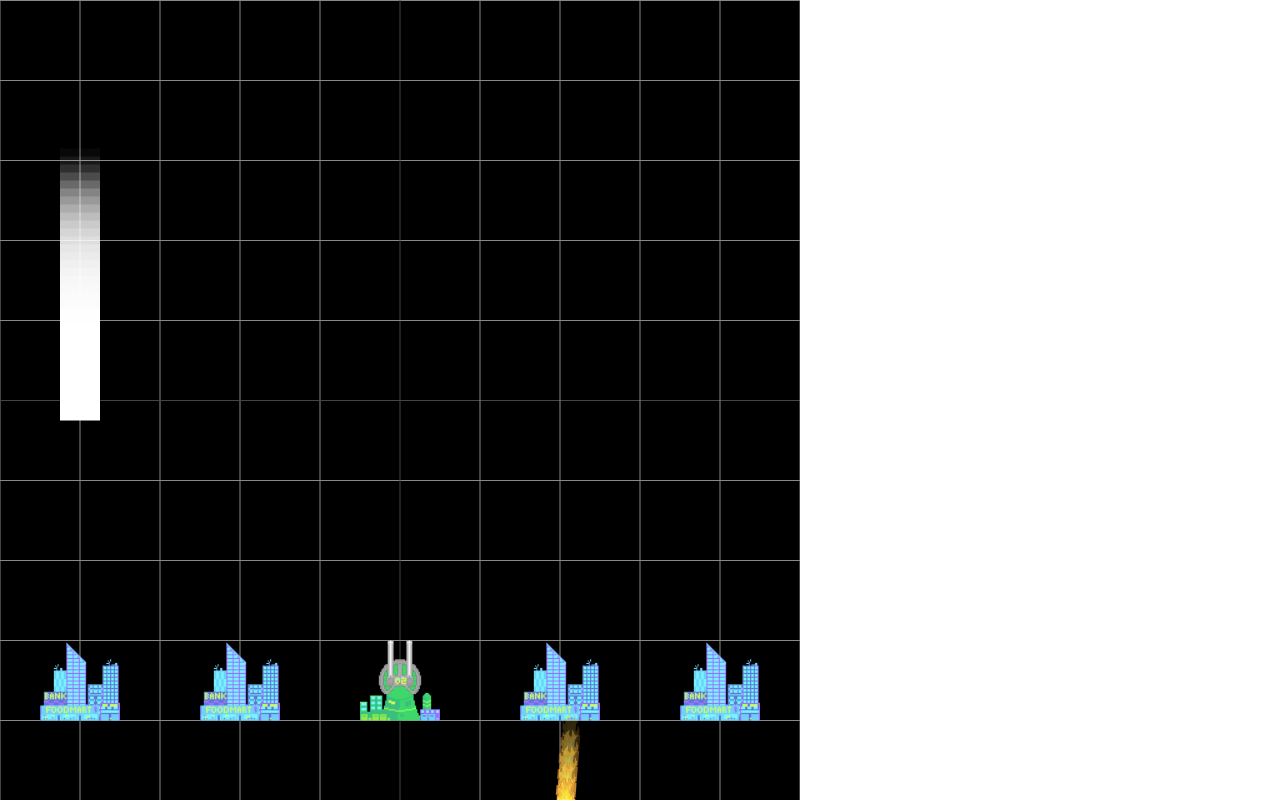
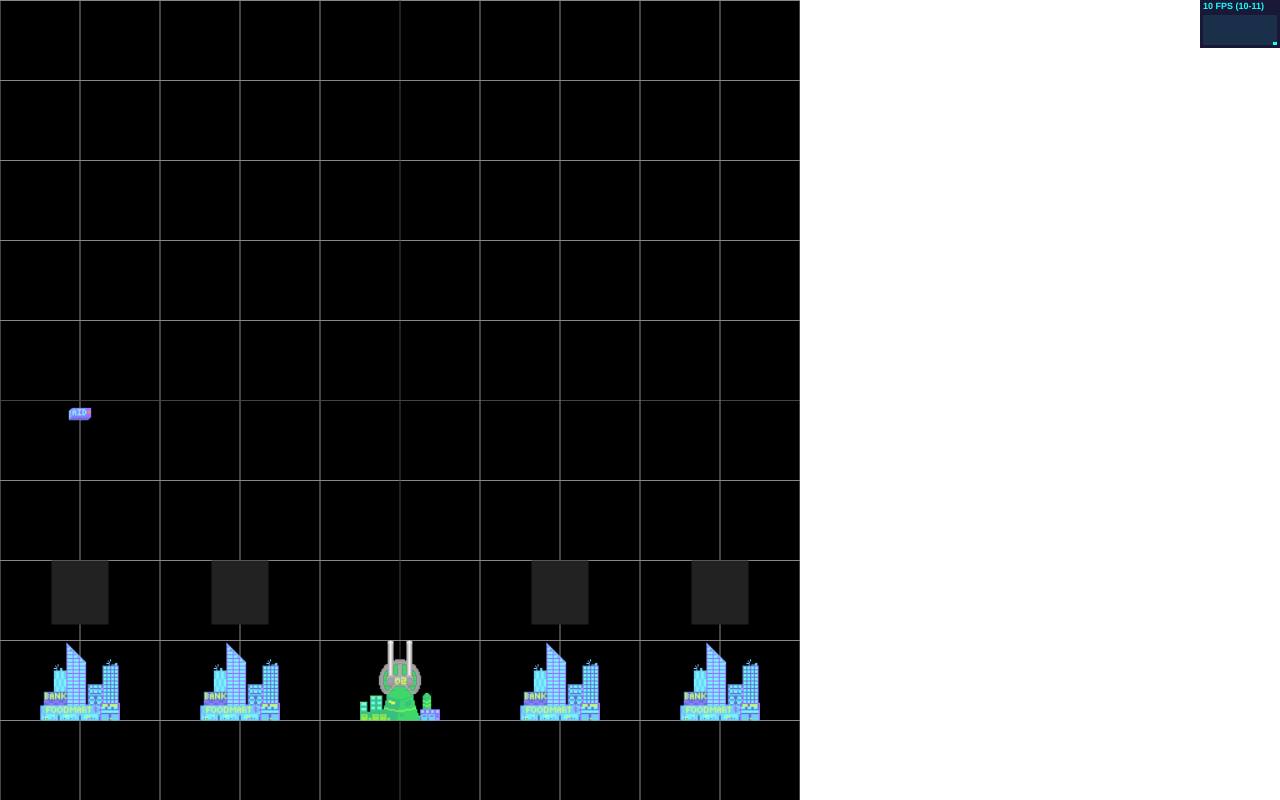
Before and after one commit to MatthewRobertMason/Mammoth-Sheep-Scout, a plain HTML site: page index.html in a window 1280 px wide. Drawn offline with nearby package versions, Linux system fonts and the light colour scheme; animation ran at ten frames a second.

Commit message:
Add stat box, let supplies hit cities badly

```diff
--- /dev/null
+++ b/Stats.js
@@ -0,0 +1,5 @@
+// stats.js - http://github.com/mrdoob/stats.js
+(function(f,e){"object"===typeof exports&&"undefined"!==typeof module?module.exports=e():"function"===typeof define&&define.amd?define(e):f.Stats=e()})(this,function(){var f=function(){function e(a){c.appendChild(a.dom);return a}function u(a){for(var d=0;d<c.children.length;d++)c.children[d].style.display=d===a?"block":"none";l=a}var l=0,c=document.createElement("div");c.style.cssText="position:fixed;top:0;left:0;cursor:pointer;opacity:0.9;z-index:10000";c.addEventListener("click",function(a){a.preventDefault();
+u(++l%c.children.length)},!1);var k=(performance||Date).now(),g=k,a=0,r=e(new f.Panel("FPS","#0ff","#002")),h=e(new f.Panel("MS","#0f0","#020"));if(self.performance&&self.performance.memory)var t=e(new f.Panel("MB","#f08","#201"));u(0);return{REVISION:16,dom:c,addPanel:e,showPanel:u,begin:function(){k=(performance||Date).now()},end:function(){a++;var c=(performance||Date).now();h.update(c-k,200);if(c>g+1E3&&(r.update(1E3*a/(c-g),100),g=c,a=0,t)){var d=performance.memory;t.update(d.usedJSHeapSize/
+1048576,d.jsHeapSizeLimit/1048576)}return c},update:function(){k=this.end()},domElement:c,setMode:u}};f.Panel=function(e,f,l){var c=Infinity,k=0,g=Math.round,a=g(window.devicePixelRatio||1),r=80*a,h=48*a,t=3*a,v=2*a,d=3*a,m=15*a,n=74*a,p=30*a,q=document.createElement("canvas");q.width=r;q.height=h;q.style.cssText="width:80px;height:48px";var b=q.getContext("2d");b.font="bold "+9*a+"px Helvetica,Arial,sans-serif";b.textBaseline="top";b.fillStyle=l;b.fillRect(0,0,r,h);b.fillStyle=f;b.fillText(e,t,v);
+b.fillRect(d,m,n,p);b.fillStyle=l;b.globalAlpha=.9;b.fillRect(d,m,n,p);return{dom:q,update:function(h,w){c=Math.min(c,h);k=Math.max(k,h);b.fillStyle=l;b.globalAlpha=1;b.fillRect(0,0,r,m);b.fillStyle=f;b.fillText(g(h)+" "+e+" ("+g(c)+"-"+g(k)+")",t,v);b.drawImage(q,d+a,m,n-a,p,d,m,n-a,p);b.fillRect(d+n-a,m,a,p);b.fillStyle=l;b.globalAlpha=.9;b.fillRect(d+n-a,m,a,g((1-h/w)*p))}}};return f});
--- a/index.html
+++ b/index.html
@@ -10,6 +10,7 @@
 			  src="https://code.jquery.com/jquery-3.3.1.js"
 			  integrity="sha256-2Kok7MbOyxpgUVvAk/HJ2jigOSYS2auK4Pfzbm7uH60="
 			  crossorigin="anonymous"></script>
+    <script src='Stats.js'></script>
     <script src='main.js'></script>
   </head>
   <body>
@@ -17,12 +18,20 @@
     <div id='main'></div>
 
     <script>
+      let stats = new Stats()
+      document.body.appendChild(stats.dom);
+      $(stats.dom).css({
+        left: '',
+        right: 0,
+      })
+
       // Launch an instance of the game with the tag above as its connection to the page
       let game = new Game($('#main'))
       var lastTimestamp = 0
       var running = true;
 
       function render(timestamp){
+        stats.begin()
         try{
           window.requestAnimationFrame(render)
           let delta = (timestamp - lastTimestamp)/1000
@@ -32,6 +41,7 @@
         } catch (error){
           console.error(error)
         }
+        stats.end()
       }
       render(0)
     </script>
--- a/main.js
+++ b/main.js
@@ -10,6 +10,9 @@ function arg(params, name, value){
     return params[name]
 }
 
+function distance(a, b){
+    return Math.sqrt(Math.pow(a.x - b.x, 2) + Math.pow(a.y - b.y, 2))
+}
 
 class MovingThing{
     constructor(params){
@@ -24,6 +27,7 @@ class MovingThing{
         this.trailSkipCounter = 0
         this.trailFrameSkip = 0
         this.trail = []
+        this.distance = 0
     }
 
     get x(){ return this._x }
@@ -37,6 +41,15 @@ class MovingThing{
     set y(value){
         this._y = value
         this.sprite.position.z = value
+    }
+
+    stop(game){
+        game.scene.remove(this.sprite)
+        if(this.trail){
+            for(let obj of this.trail){
+                game.scene.remove(obj)
+            }
+        }
     }
 
     update(game, delta){
@@ -67,6 +80,7 @@ class MovingThing{
         // update the actual position
         this.x += this.vx * delta
         this.y += this.vy * delta
+        this.distance += Math.sqrt(Math.pow(this.vx * delta, 2) + Math.pow(this.vy * delta, 2))
     }
 }
 
@@ -75,12 +89,11 @@ class Prize extends MovingThing {
     constructor(params){
         super(params)
 
-        this.trailTime = 3
+        this.trail = null
     }
 }
 
-
-class Rock extends MovingThing {
+class Targeted extends MovingThing {
     constructor(params){
         let start = arg(params, 'start')
         params.x = start.x
@@ -91,35 +104,32 @@ class Rock extends MovingThing {
 
         let velocity = this.end.clone()
         velocity.sub(start)
+        this.goalDistance = velocity.length()
         velocity.normalize()
         velocity.multiplyScalar(0.2)
 
-        this.sprite.material.rotation = -(new THREE.Vector2(velocity.x, velocity.z).angle()) + Math.PI/2
+        this.sprite.material.rotation = -(new THREE.Vector2(velocity.x, velocity.z).angle()) + arg(params, 'rotation', 0)
         this.vx = velocity.x;
         this.vy = velocity.z;
+    }
 
+    get done(){
+        return this.distance > this.goalDistance
+    }
+}
+
+class Rock extends Targeted {
+    constructor(params){
+        params.rotation = Math.PI/2
+        super(params)
         this.trailTime = 0.5
     }
 }
 
-class Missile extends MovingThing {
+class Missile extends Targeted {
     constructor(params){
-        let start = arg(params, 'start')
-        params.x = start.x
-        params.y = start.z
+        params.rotation = -Math.PI/2
         super(params)
-
-        this.end = arg(params, 'end')
-
-        let velocity = this.end.clone()
-        velocity.sub(start)
-        velocity.normalize()
-        velocity.multiplyScalar(0.2)
-
-        this.sprite.material.rotation = -(new THREE.Vector2(velocity.x, velocity.z).angle()) - Math.PI/2
-        this.vx = velocity.x;
-        this.vy = velocity.z;
-
         this.trail = null
         this.trailTime = 0.1
     }
@@ -127,6 +137,8 @@ class Missile extends MovingThing {
 
 class Game{
     constructor(container){
+        this.hitZone = 0.08
+
         // Initialize the graphics library
         this.aspect = 1
         this.width = 800;
@@ -196,21 +208,20 @@ class Game{
         this.mouse = new THREE.Vector2(0.5, 0.5)
 
         // Add the game objects
-        this.moving = []
-        this.cities = []
+        this.moving = new Set()
+        this.cities = new Set()
         this.newCity(0.1, 0.9)
         this.newCity(0.3, 0.9)
         this.newCity(0.7, 0.9)
         this.newCity(0.9, 0.9)
 
-        this.rocks = []
+        this.rocks = new Set()
         this.newRock()
 
-        this.prizes = []
+        this.prizes = new Set()
         this.newPrize(0.1)
 
-        this.missiles = []
-        this.newMissile(0.5, 0.5)
+        this.missiles = new Set()
 
         // Bind events
         this.container.mousemove(this.onMouseMove.bind(this))
@@ -219,15 +230,17 @@ class Game{
 
     newCity(x, y){
 
-        // {
-        //     let geometry = new THREE.BoxGeometry( 0.1, 0.1, 0.1 );
-        //     let material = new THREE.MeshNormalMaterial();
-        //     let cube = new THREE.Mesh(geometry, material );
-        //     cube.position.x = 0.5
-        //     cube.position.y = -150
-        //     cube.position.z = 0.1
-        //     this.scene.add(cube)
-        // }
+        let zone_graphic = new THREE.TextureLoader().load("Graphics/White.png")
+        let zone_material = new THREE.SpriteMaterial({map: zone_graphic, color: 0x222222});
+        let zone = new THREE.Sprite(zone_material)
+        this.scene.add(zone)
+        zone.center.y = 0
+        zone.position.x = x
+        zone.position.y = -0.9
+        zone.position.z = y - 0.12
+        zone.scale.x = 1/14
+        zone.scale.y = this.hitZone
+
 
         let graphic = new THREE.TextureLoader().load("Graphics/City.png")
         let material = new THREE.SpriteMaterial({map: graphic, color: 0xffffff});
@@ -240,10 +253,11 @@ class Game{
         sprite.scale.x = 1/10
         sprite.scale.y = 1/10
 
-        this.cities.push({
+        this.cities.add({
             x: x,
             y: y,
-            sprite: sprite
+            sprite: sprite,
+            zone: zone
         })
     }
 
@@ -274,14 +288,14 @@ class Game{
         sprite.scale.x = 1/40
         sprite.scale.y = 1/40
 
-        let rock = new Missile({
+        let rocket = new Missile({
             start: start,
             end: end,
             sprite: sprite,
         })
 
-        this.rocks.push(rock)
-        this.moving.push(rock)
+        this.missiles.add(rocket)
+        this.moving.add(rocket)
 
     }
 
@@ -320,18 +334,19 @@ class Game{
             sprite: sprite,
         })
 
-        this.rocks.push(rock)
-        this.moving.push(rock)
+        this.rocks.add(rock)
+        this.moving.add(rock)
     }
 
     newPrize(x){
         let y = 0
-        let graphic = new THREE.TextureLoader().load("Graphics/white.png")
+        let graphic = new THREE.TextureLoader().load("Graphics/AirDropCrate.png")
         let material = new THREE.SpriteMaterial({map: graphic, color: 0xffffff});
         let sprite = new THREE.Sprite(material)
         this.scene.add(sprite)
         sprite.position.x = x
         sprite.position.z = y
+        sprite.position.y = 0.9
         sprite.scale.x = 1/20
         sprite.scale.y = 1/20
 
@@ -341,8 +356,16 @@ class Game{
             sprite: sprite
         })
 
-        this.moving.push(prize)
-        this.prizes.push(prize)
+        this.moving.add(prize)
+        this.prizes.add(prize)
+    }
+
+    explode(x, y){
+        console.warn("Make an explosion")
+    }
+
+    hitCity(city){
+        console.warn("Something hit a city")
     }
 
     // Update the game state. delta in ms
@@ -353,14 +376,48 @@ class Game{
         }
 
         // Check for the missiles reaching the destination
-
+        for(let obj of this.missiles){
+            if(obj.done){
+                obj.stop(this);
+                this.explode(obj.x, obj.y)
+                this.moving.delete(obj)
+                this.missiles.delete(obj);
+            }
+        }
 
         // Check for metiors hitting
+        for(let obj of this.rocks){
+            // Check if hit city with good javascript programming(TM)
+            let [offset, city] = Array.from(this.cities).map(city => [distance(city, obj), city]).reduce((a, b) => (a[0] < b[0] ? a : b))
 
-        // Check for supplies in the good zone
-        // TODO EXTRA highlight when the key should be pressed
+            if(offset < 0.05){
+                obj.stop(this);
+                this.hitCity(city);
+                this.moving.delete(obj)
+                this.rocks.delete(obj);
+            }
 
-        // Check for supplies hitting cities
+            // Missed
+            else if(obj.done){
+                obj.stop(this);
+                this.moving.delete(obj)
+                this.rocks.delete(obj);
+            }
+        }
+
+        // Check for supplies
+        for(let obj of this.prizes){
+            // Check for supplies in the good zone
+            // TODO EXTRA highlight when the key should be pressed
+
+            // check for the bad zone
+            if(obj.y > 0.8){
+                this.hitCity(Array.from(this.cities).find(city => city.x == obj.x))
+                obj.stop(this)
+                this.prizes.delete(obj)
+                this.moving.delete(obj)
+            }
+        }
     }
 
     onMouseMove(event){
```
